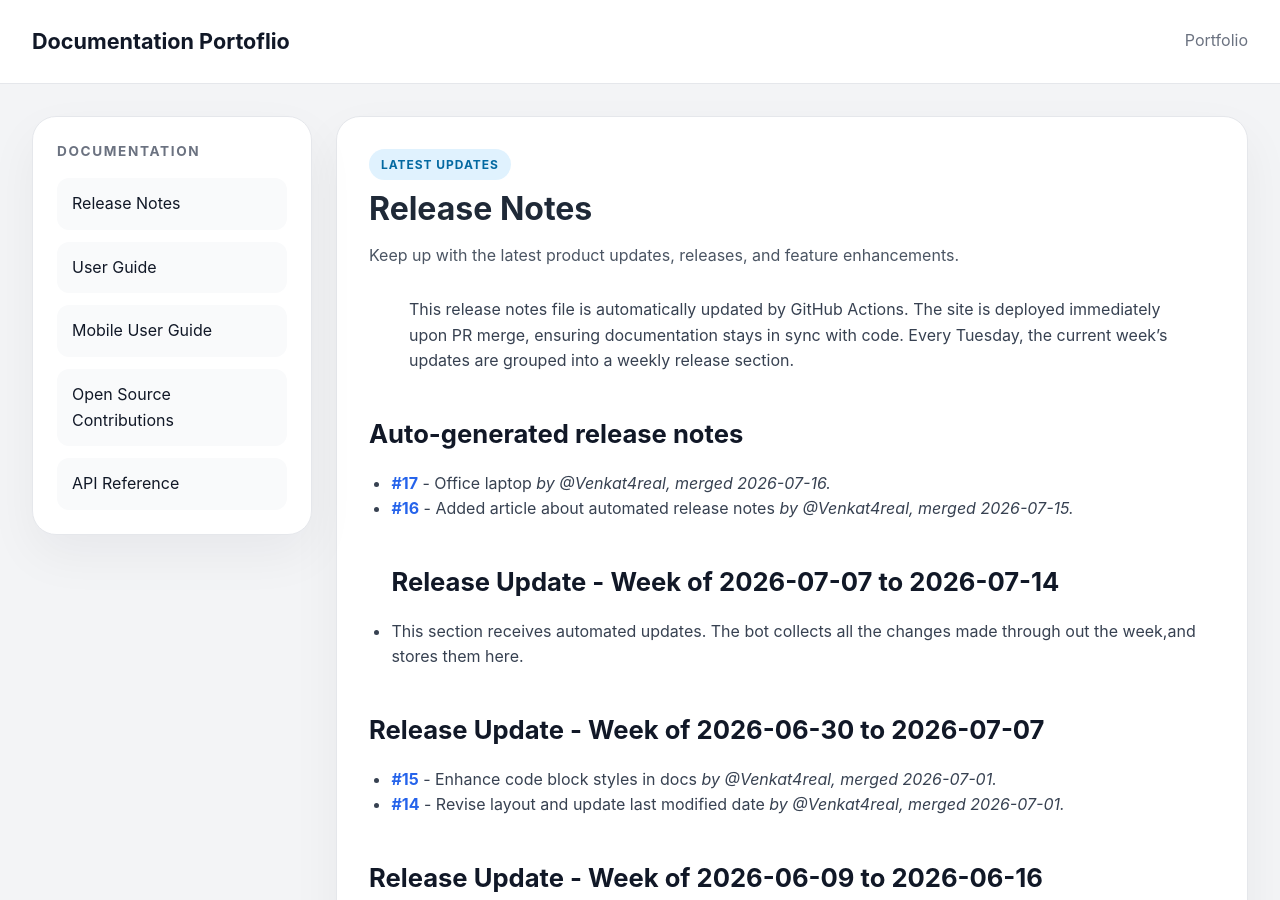
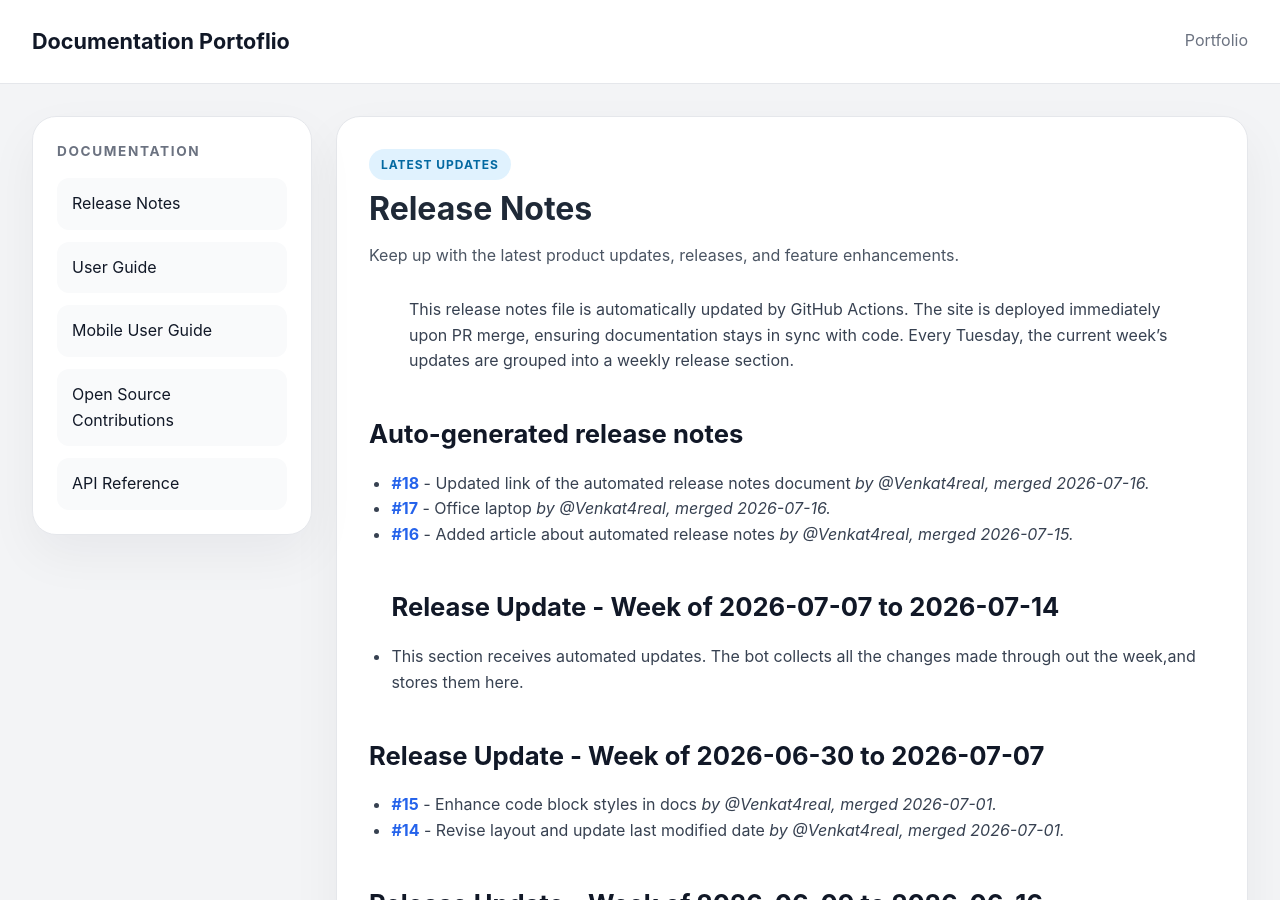
Before and after one commit to Venkat4real/FriedNotes, a Jekyll site: the page built from docs/release_notes.md, in a window 1280 px wide and 900 px high. Built offline with Jekyll 4.4.1, drawn with Linux system fonts in a browser that asks for light colours.

Commit message:
docs: auto-update release notes for pull_request cycle

```diff
--- a/docs/release_notes.md
+++ b/docs/release_notes.md
@@ -9,6 +9,7 @@ description: Keep up with the latest product updates, releases, and feature enha
 > Every Tuesday, the current week's updates are grouped into a weekly release section.
 
 ## Auto-generated release notes
+- **[#18](https://github.com/Venkat4real/Documentation-Portfolio/pull/18)** - Updated link of the automated release notes document *by @Venkat4real, merged 2026-07-16.*
 - **[#17](https://github.com/Venkat4real/Documentation-Portfolio/pull/17)** - Office laptop *by @Venkat4real, merged 2026-07-16.*
 - **[#16](https://github.com/Venkat4real/Documentation-Portfolio/pull/16)** - Added article about automated release notes *by @Venkat4real, merged 2026-07-15.*
 ## Release Update - Week of 2026-07-07 to 2026-07-14
```
